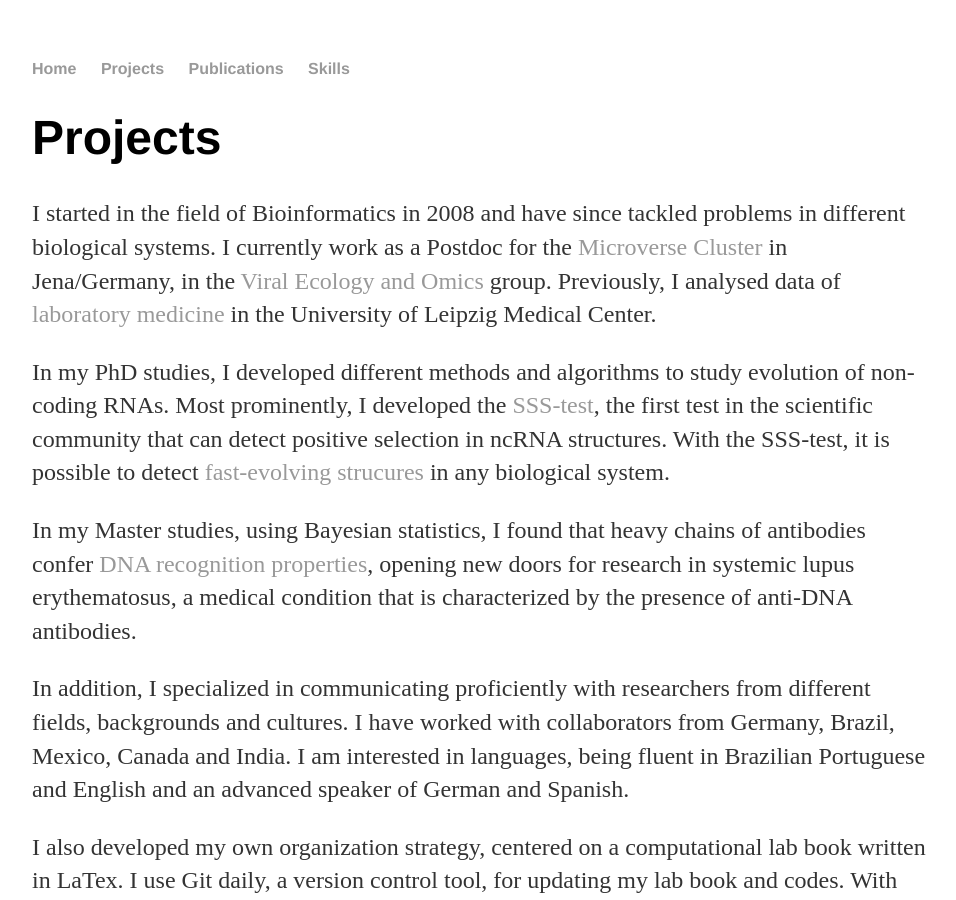
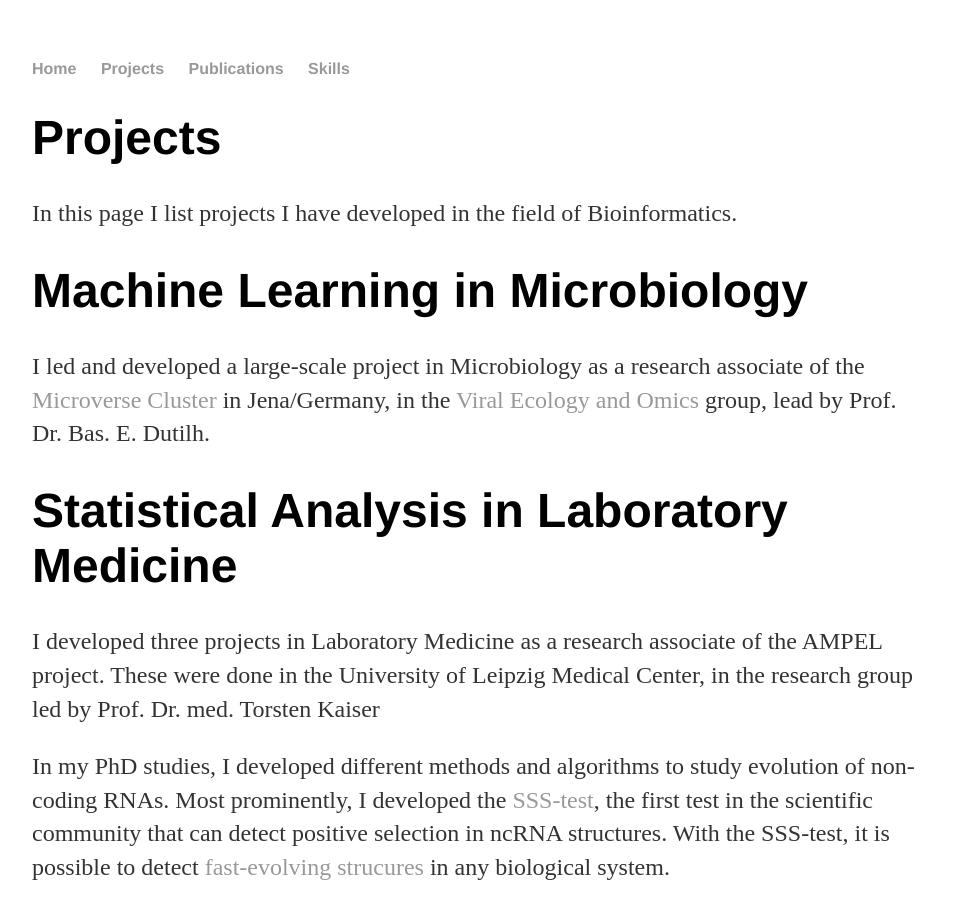
Before and after one commit to waltercostamb/waltercostamb.github.io, a Jekyll site: the page built from about/index.html, in a window 1280 px wide and 900 px high. Shown: the whole window, without its empty margins (160-1116 px from the left). Built offline with Jekyll 4.4.1, drawn with Linux system fonts in a browser that asks for light colours.

Commit message:
Update index.html

```diff
--- a/about/index.html
+++ b/about/index.html
@@ -4,11 +4,17 @@ title: Projects
 ---
 <div class="blurb">
 	<h1>Projects</h1>
-	<p>I started in the field of Bioinformatics in 2008 and have since tackled problems in different biological systems.
-		I currently work as a Postdoc for the <a href="https://www.microverse-cluster.de/en/">Microverse Cluster</a> in Jena/Germany,
-		in the <a href="https://www.bio.uni-jena.de/en/veo">Viral Ecology and Omics</a> group.
-		Previously, I analysed data of <a href="https://waltercostamb.github.io/blog/2021/06/03/Ampel">laboratory medicine</a>
-		in the University of Leipzig Medical Center.</p>
+	<p>In this page I list projects I have developed in the field of Bioinformatics. </p>
+
+	<h1>Machine Learning in Microbiology</h1>
+		<p>I led and developed a large-scale project in Microbiology as a research associate of the <a href="https://www.microverse-cluster.de/en/">Microverse Cluster</a> in Jena/Germany,
+		in the <a href="https://www.bio.uni-jena.de/en/veo">Viral Ecology and Omics</a> group, lead by Prof. Dr. Bas. E. Dutilh.
+	 	</p>
+
+	<h1>Statistical Analysis in Laboratory Medicine</h1>
+		<p>I developed three projects in Laboratory Medicine as a research associate of the AMPEL project. These were done in the University of Leipzig Medical Center,
+			in the research group led by Prof. Dr. med. Torsten Kaiser
+		</p>
 
 	<p>In my PhD studies, I developed different methods and algorithms
 		to study evolution of non-coding RNAs. Most prominently, I developed the
```
